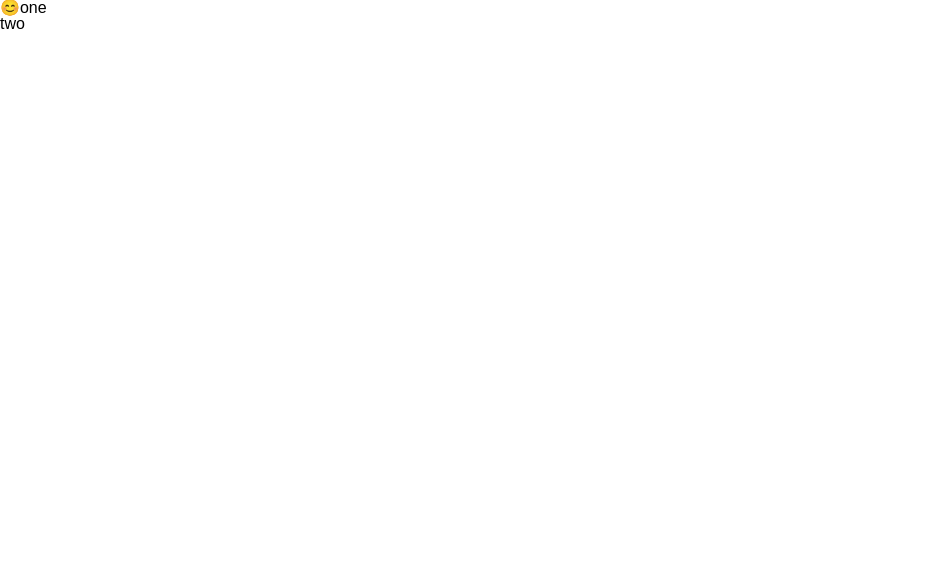
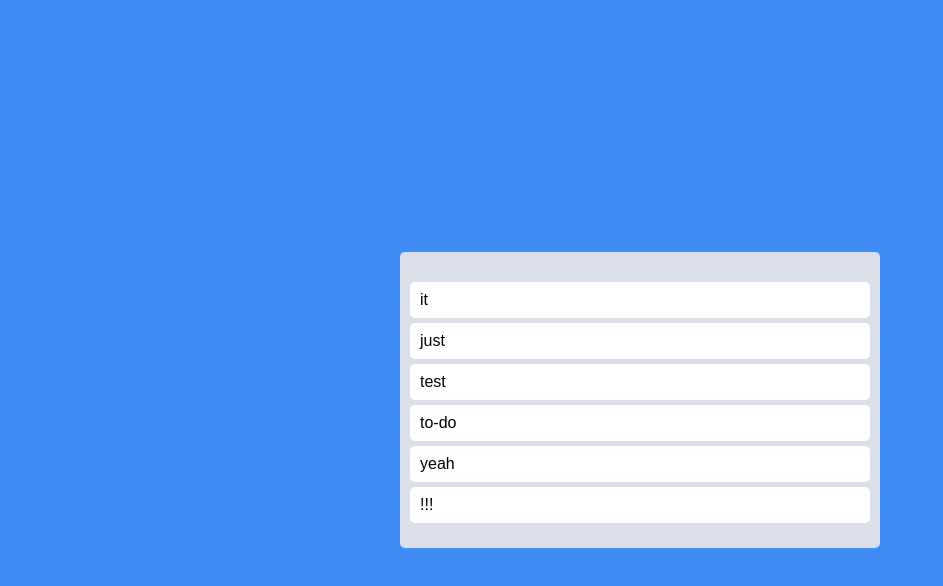
Before and after one commit to ezurno/react-todo, a React (Create React App) app: page / in a window 1280 px wide. Shown: the top 586 px of the page, without its empty margins (0-943 px from the left). Built offline with nearby package versions, Linux system fonts and the light colour scheme.

Commit message:
LEARN: .placeholder, map()'s second args
1. theme의 색상 변경

2. .map()의 두번째 args로 배열의 index를 가져올 수 있음
ex) array.map((target, index) => ())

3. {magic.placeholder}로 droppable의 크기가 자동으로 변하는 것을 없애줄 수 있음

```diff
--- a/src/App.tsx
+++ b/src/App.tsx
@@ -1,36 +1,67 @@
 import { DragDropContext, Draggable, Droppable } from "react-beautiful-dnd";
+import styled from "styled-components";
+
+const Wrapper = styled.div`
+  display: flex;
+  max-width: 480px;
+  width: 100%;
+  height: 100vh;
+  margin: 0 auto;
+  justify-content: center;
+  align-items: center;
+`;
+
+const Boards = styled.div`
+  display: grid;
+  width: 100%;
+  grid-template-columns: repeat(1, 1fr);
+`;
+
+const Board = styled.div`
+  padding: 20px 10px;
+  padding-top: 30px;
+  background-color: ${(props) => props.theme.boardColor};
+  border-radius: 5px;
+  min-height: 200px;
+`;
+
+const Card = styled.div`
+  border-radius: 5px;
+  margin-bottom: 5px;
+  padding: 10px 10px;
+  background-color: ${(props) => props.theme.cardColor};
+`;
+
+const testToDos = ["it", "just", "test", "to-do", "yeah", "!!!"];
 
 function App() {
   const onDragEnd = () => {};
   return (
     <DragDropContext onDragEnd={onDragEnd}>
-      <div>
+      <Wrapper>
+        <Boards>
           <Droppable droppableId="one">
             {(magic) => (
-            <ul ref={magic.innerRef} {...magic.droppableProps}>
-              <Draggable draggableId="first" index={0}>
+              <Board ref={magic.innerRef} {...magic.droppableProps}>
+                {testToDos.map((toDo, index) => (
+                  <Draggable draggableId={toDo} index={index}>
                     {(magic) => (
-                  <li ref={magic.innerRef} {...magic.draggableProps}>
-                    <span {...magic.dragHandleProps}>😊</span>
-                    one
-                  </li>
+                      <Card
+                        ref={magic.innerRef}
+                        {...magic.dragHandleProps}
+                        {...magic.draggableProps}
+                      >
+                        {toDo}
+                      </Card>
                     )}
                   </Draggable>
-              <Draggable draggableId="second" index={1}>
-                {(magic) => (
-                  <li
-                    ref={magic.innerRef}
-                    {...magic.draggableProps}
-                    {...magic.dragHandleProps}
-                  >
-                    two
-                  </li>
-                )}
-              </Draggable>
-            </ul>
+                ))}
+                {magic.placeholder}
+              </Board>
             )}
           </Droppable>
-      </div>
+        </Boards>
+      </Wrapper>
     </DragDropContext>
   );
 }
--- a/src/index.tsx
+++ b/src/index.tsx
@@ -61,7 +61,7 @@
   body {
     font-family: 'Source Sans Pro', sans-serif;
     background-color: ${(props) => props.theme.bgColor};
-    color: ${(props) => props.theme.textColor};
+    color: black;
 
   }
 
--- a/src/styled.d.ts
+++ b/src/styled.d.ts
@@ -3,7 +3,7 @@
 declare module "styled-components" {
   export interface DefaultTheme {
     bgColor: string;
-    textColor: string;
-    accentColor: string;
+    boardColor: string;
+    cardColor: string;
   }
 }
--- a/src/theme.ts
+++ b/src/theme.ts
@@ -1,7 +1,7 @@
 import { DefaultTheme } from "styled-components";
 
 export const theme: DefaultTheme = {
-  bgColor: "white",
-  textColor: "black",
-  accentColor: "gray",
+  bgColor: "#3F8CF2",
+  boardColor: "#DADFE9",
+  cardColor: "white",
 };
```
Lines whose indentation alone changed are shown as unchanged.
